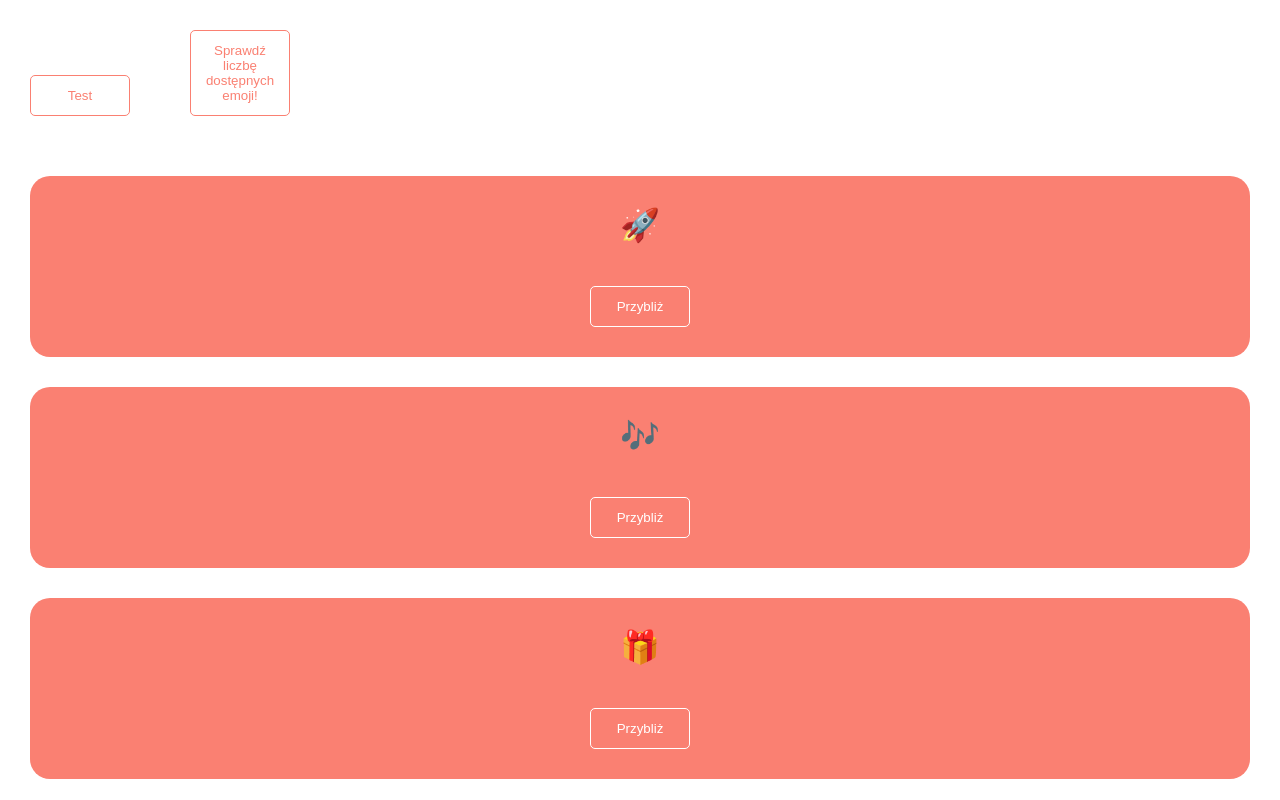
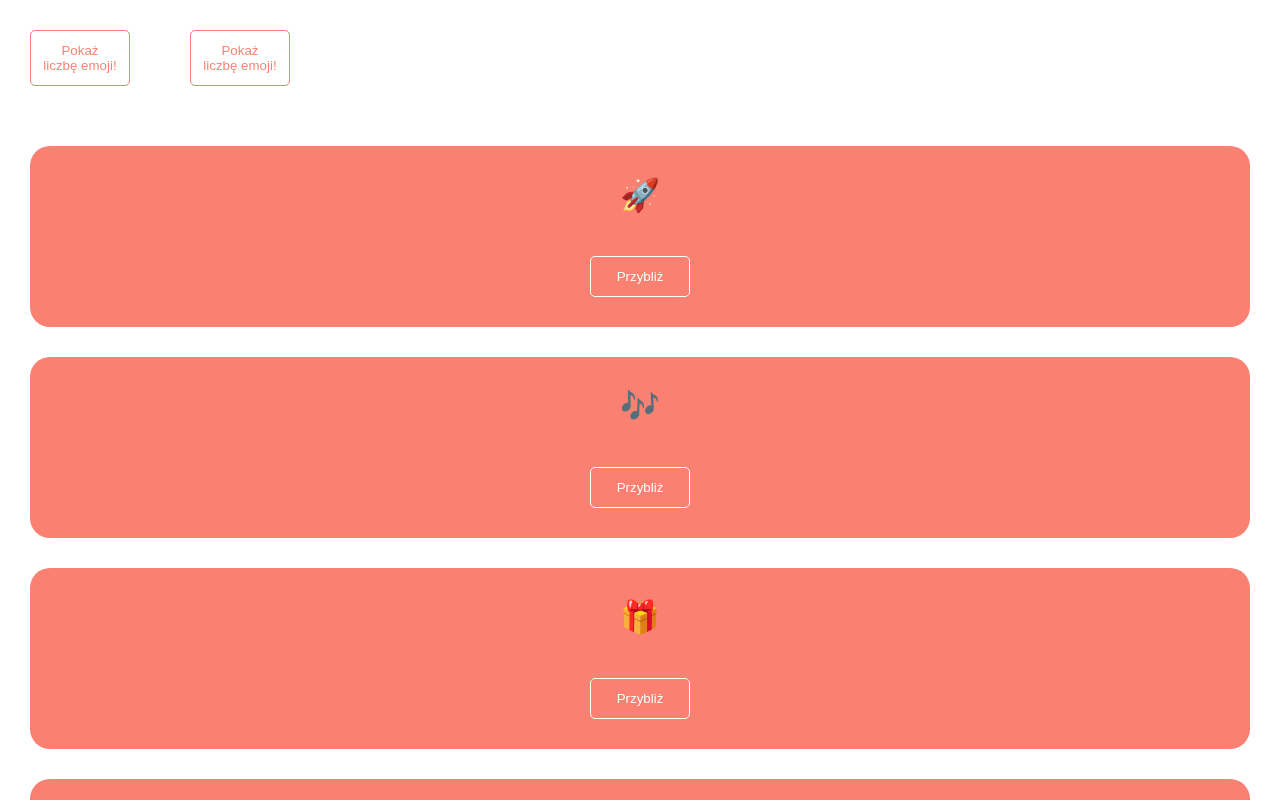
Before and after one commit to lenasedkiewicz/react-learning-zr, a React (Vite) app in the folder emoji-app/: page / in a window 1280 px wide. Shown: the top 800 px of the page. Built offline with nearby package versions, Linux system fonts and the light colour scheme.

Commit message:
Copy event handler to styled button

```diff
--- a/emoji-app/src/components/List/List.jsx
+++ b/emoji-app/src/components/List/List.jsx
@@ -24,12 +24,14 @@ const StyledButton = styled.button`
 export function List() {
   return (
     <>
-      <StyledButton>Test</StyledButton>
+      <StyledButton onClick={() => alert(`Liczba emoji: ${emojis.length}`)}>
+        Pokaż liczbę emoji!
+      </StyledButton>
       <button
         className={styles.btn}
         onClick={() => alert(`Liczba emoji: ${emojis.length}`)}
       >
-        Sprawdź liczbę dostępnych emoji!
+        Pokaż liczbę emoji!
       </button>
       <ul className={styles.list}>
         {emojis.map((emoji) => (
```
